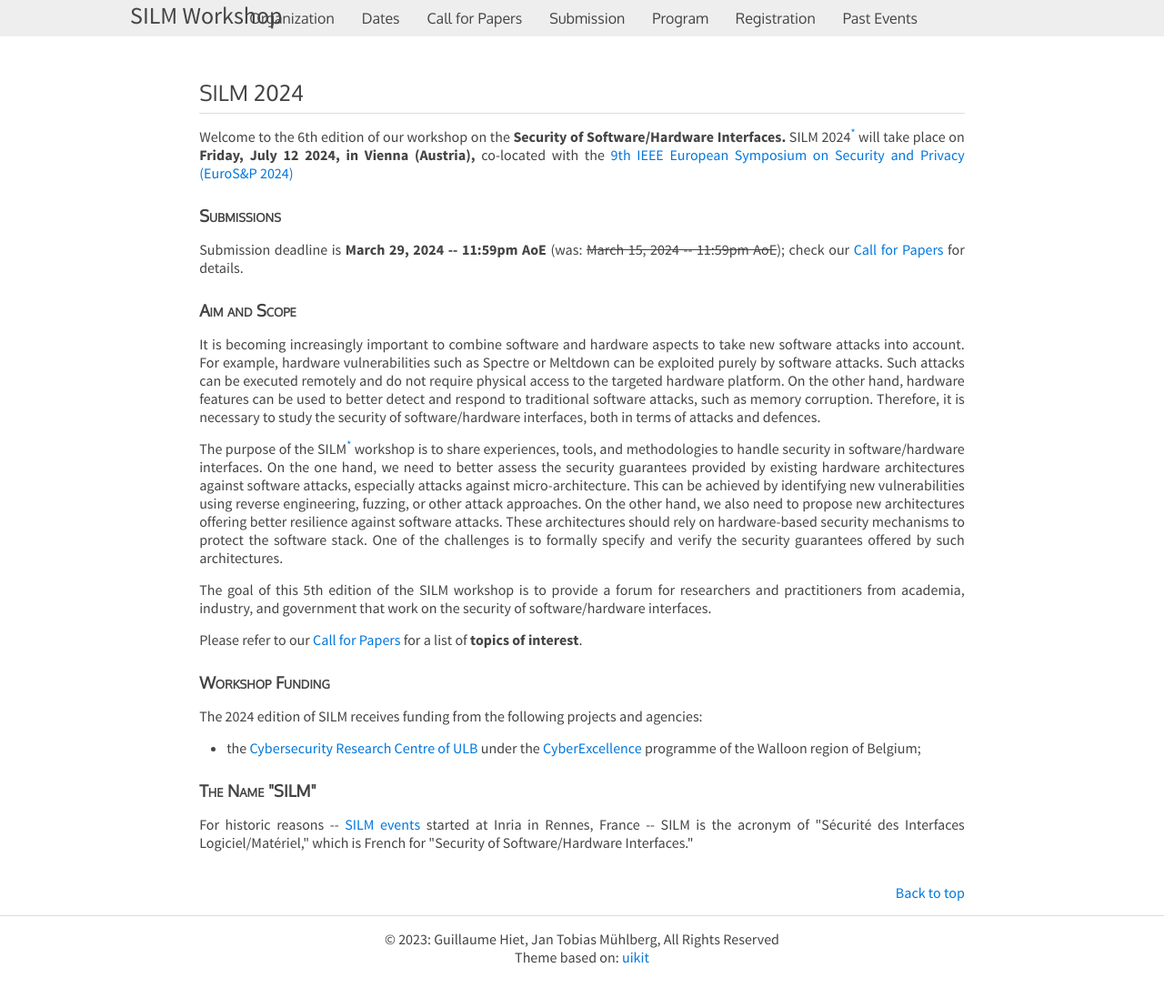
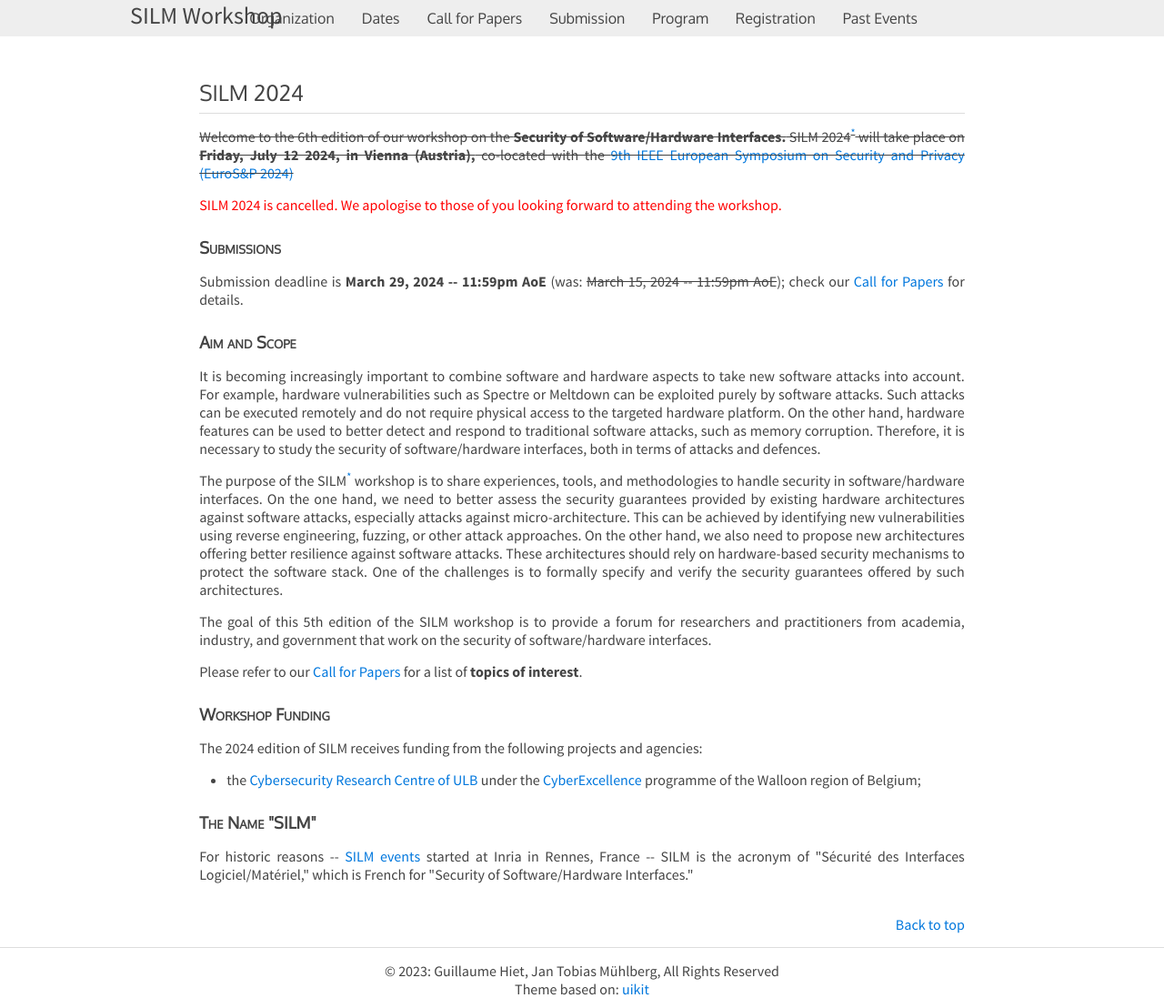
Before and after one commit to silm-workshop/silm-workshop.github.io, a Jekyll site: the page built from index.html, in a window 1280 px wide. Shown: the whole page at 91% size. Built offline with Jekyll 4.4.1, drawn with Linux system fonts in a browser that asks for light colours; before the commit the page ends 1062 px from its top, so only the background shows below that.

Commit message:
cancellation notice

```diff
--- a/index.html
+++ b/index.html
@@ -3,12 +3,15 @@
 layout: default
 ---
 
-<p> Welcome to the 6th edition of our workshop on the <strong>Security of
+<p><s> Welcome to the 6th edition of our workshop on the <strong>Security of
 Software/Hardware Interfaces.</strong> SILM 2024<a
 href="#silm"><sup>*</sup></a> will take place on <strong>Friday, July 12
 2024, in Vienna (Austria),</strong> co-located with the <a
 href="https://www.ieee-security.org/TC/EuroSP2024/">9th IEEE European
-Symposium on Security and Privacy (EuroS&amp;P 2024)</a></p>
+Symposium on Security and Privacy (EuroS&amp;P 2024)</a></s></p>
+
+<p style="color:red" style="font-size:30px">SILM 2024 is cancelled. We
+apologise to those of you looking forward to attending the workshop.</p>
 
 
 <h3>Submissions</h3>
```
